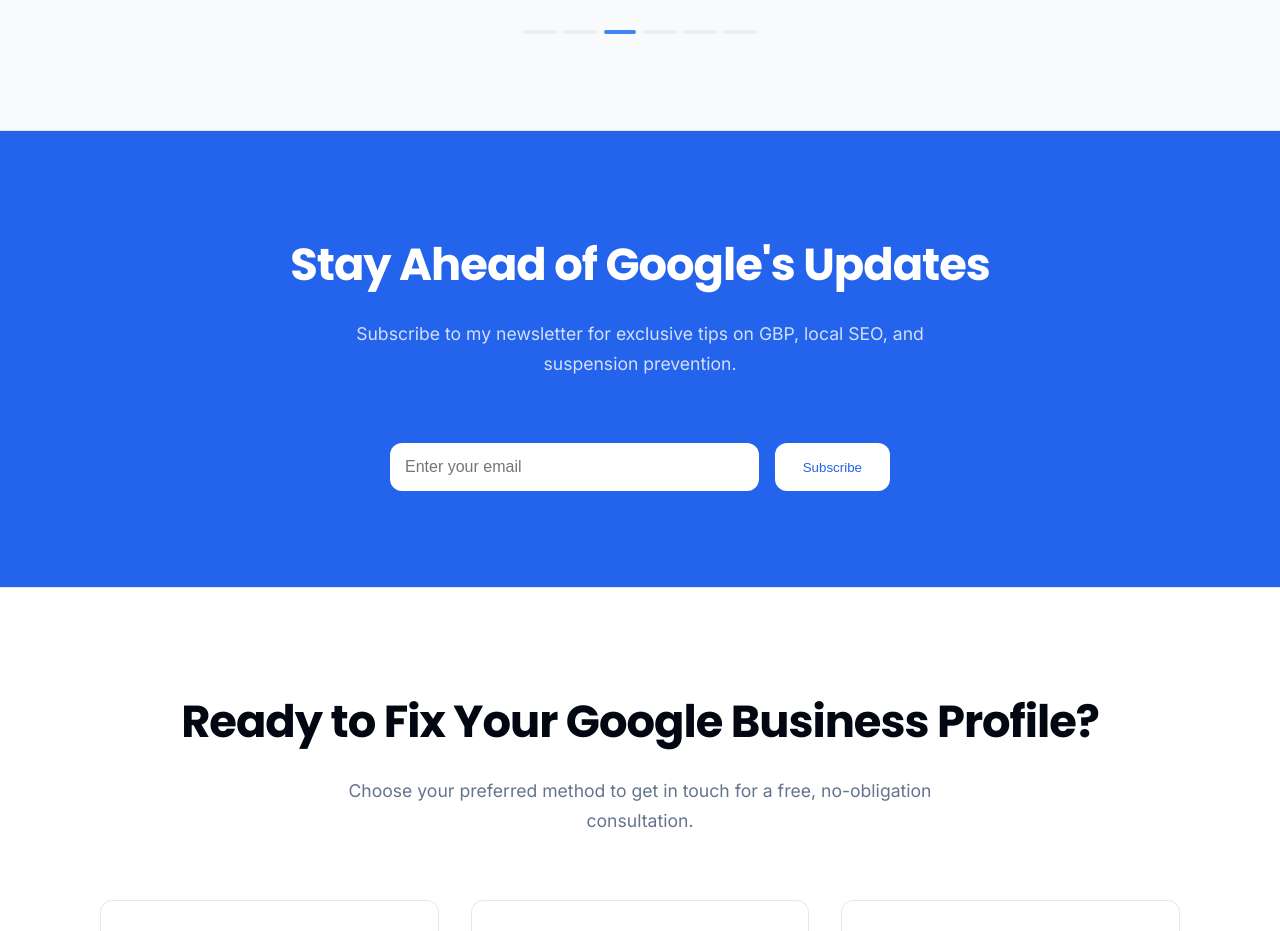
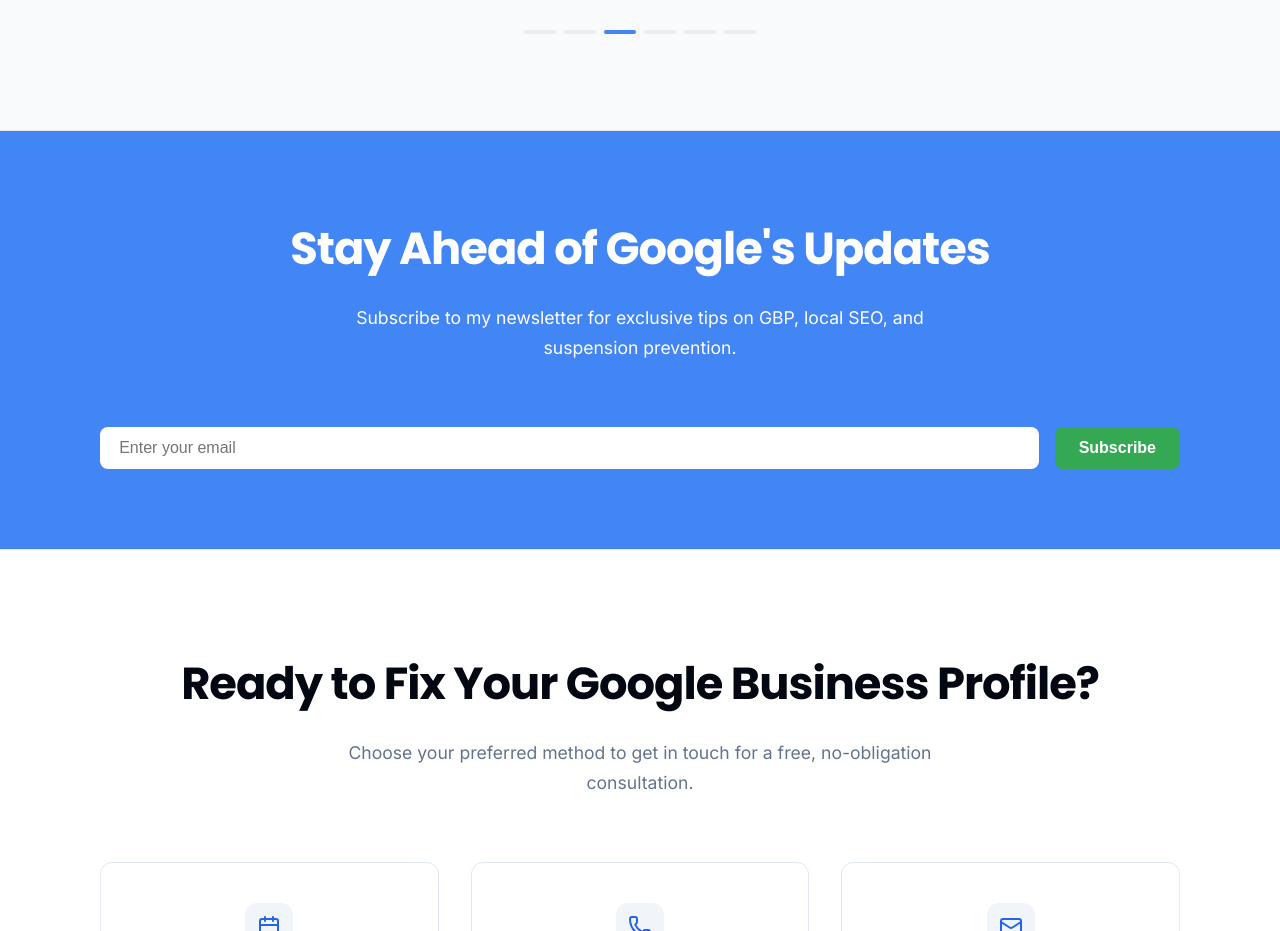
Before and after one commit to sohanreddy98/sohan-gbp-portfolio, a Next.js app in the folder dp-sr-portfolio/: page / in a window 1280 px wide. Shown: the part 9120-10051 px from the top of the page. Built offline with nearby package versions, Linux system fonts and the light colour scheme.

Commit message:
background for dark mode update

```diff
--- a/dp-sr-portfolio/app/globals.css
+++ b/dp-sr-portfolio/app/globals.css
@@ -1010,48 +1010,60 @@
 
 /* Newsletter Section */
 .newsletter {
-    background: hsl(var(--primary));
-    color: hsl(var(--primary-foreground));
-    padding: 6rem 0;
-    text-align: center;
-}
-
+  background: #4285F4;
+  padding: 5rem 0;
+  color: #fff;
+}
+
+.dark .newsletter {
+  background: #1a1a1a;
+  color: #fff;
+}
+
+.newsletter .section-title,
 .newsletter .section-subtitle {
-    color: hsl(var(--primary-foreground) / 0.8);
+  color: #fff !important;
 }
 
 .newsletter-form {
-    max-width: 500px;
-    margin: 2rem auto 0;
   display: flex;
   gap: 1rem;
-    flex-wrap: wrap;
-    justify-content: center;
+  margin-top: 2rem;
 }
 
 .newsletter-input {
   flex: 1;
-    min-width: 250px;
-    padding: 14px;
-    border: 1px solid transparent;
-    border-radius: var(--radius);
+  padding: 0.75rem 1.2rem;
+  border-radius: 8px;
+  border: none;
   font-size: 1rem;
+  outline: none;
 }
 
 .newsletter-btn {
-    background: hsl(var(--primary-foreground));
-    color: hsl(var(--primary));
-    padding: 14px 28px;
+  background: #34A853;
+  color: #fff;
   border: none;
-    border-radius: var(--radius);
-    font-weight: 500;
+  border-radius: 8px;
+  padding: 0.75rem 1.5rem;
+  font-size: 1rem;
+  font-weight: 600;
   cursor: pointer;
-    transition: all 0.3s;
+  transition: background 0.2s;
 }
 
 .newsletter-btn:hover {
-    transform: translateY(-2px);
-    box-shadow: 0 4px 15px rgba(0,0,0,0.2);
+  background: #0c8b3c;
+}
+
+.dark .newsletter-input {
+  background: #222;
+  color: #fff;
+}
+
+.dark .newsletter-btn {
+  background: #4285F4;
+  color: #fff;
 }
 
 /* Contact Section */
```
Lines whose indentation alone changed are shown as unchanged.
